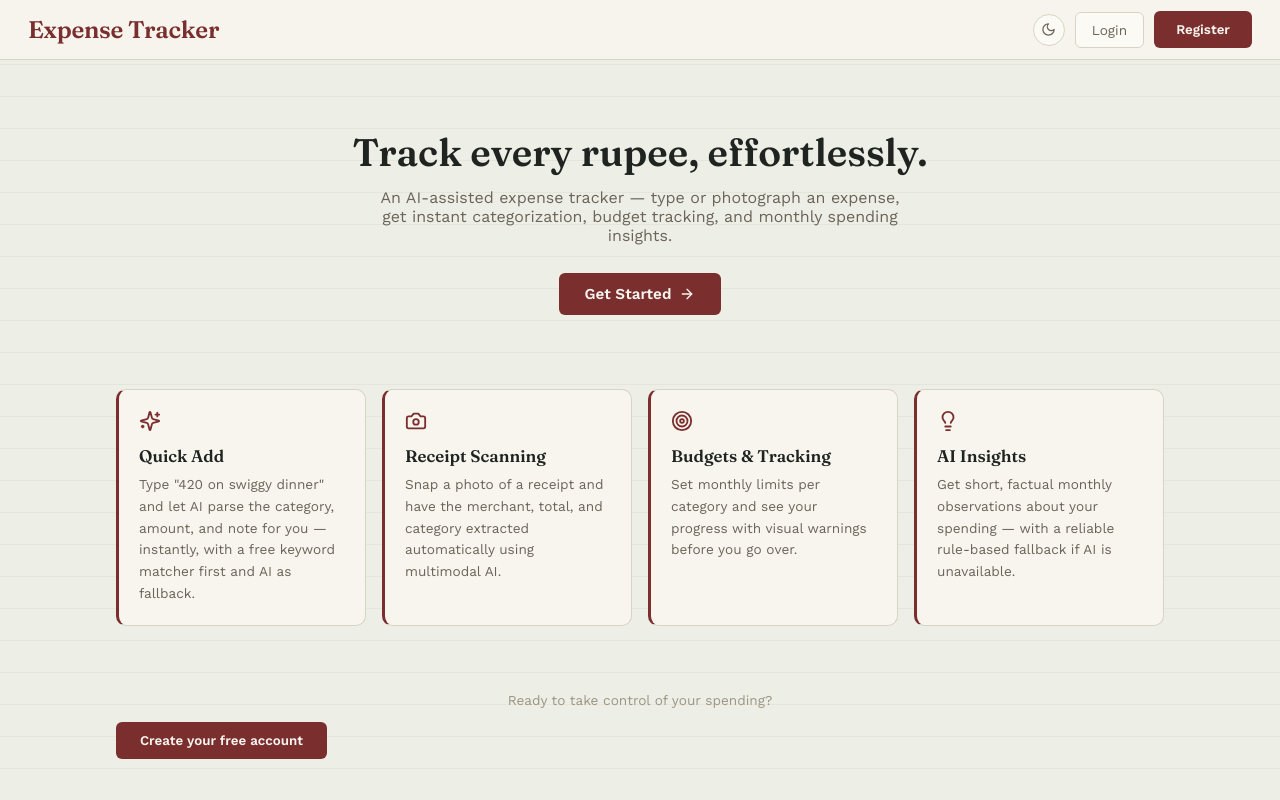
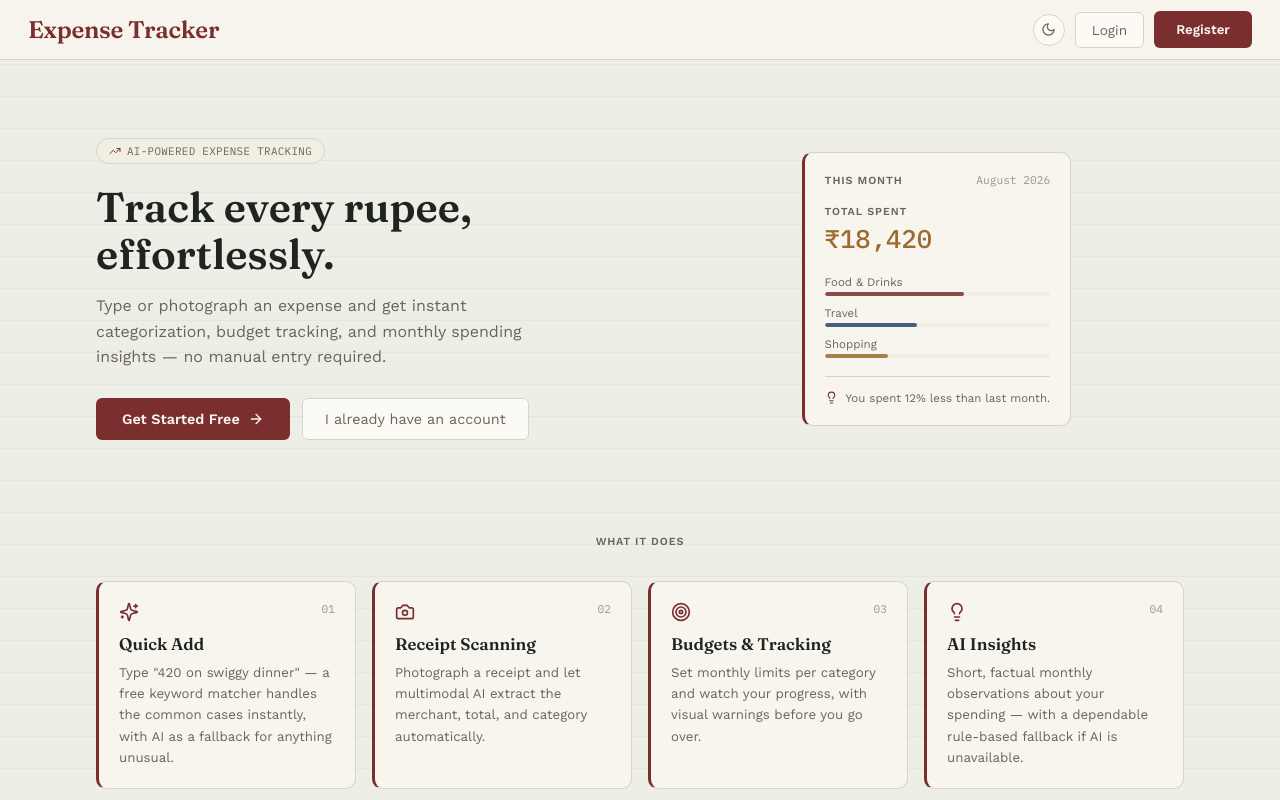
Before and after one commit to mohammad-umar-16/ExpenseTracker, a React (Vite) app in the folder frontend/: page / in a window 1280 px wide. Shown: the top 800 px of the page. Built offline with nearby package versions, Linux system fonts and the light colour scheme; no server answers.

Commit message:
landing page improved

```diff
--- a/frontend/src/pages/LandingPage.jsx
+++ b/frontend/src/pages/LandingPage.jsx
@@ -1,29 +1,70 @@
 import { useNavigate } from 'react-router-dom';
-import { Sparkles, Camera, Target, Lightbulb, ArrowRight } from 'lucide-react';
+import { Sparkles, Camera, Target, Lightbulb, ArrowRight, TrendingUp } from 'lucide-react';
 import ThemeToggle from '../components/ThemeToggle';
 
 const FEATURES = [
   {
+    n: '01',
     icon: Sparkles,
     title: 'Quick Add',
-    desc: 'Type "420 on swiggy dinner" and let AI parse the category, amount, and note for you — instantly, with a free keyword matcher first and AI as fallback.',
+    desc: 'Type "420 on swiggy dinner" — a free keyword matcher handles the common cases instantly, with AI as a fallback for anything unusual.',
   },
   {
+    n: '02',
     icon: Camera,
     title: 'Receipt Scanning',
-    desc: 'Snap a photo of a receipt and have the merchant, total, and category extracted automatically using multimodal AI.',
+    desc: 'Photograph a receipt and let multimodal AI extract the merchant, total, and category automatically.',
   },
   {
+    n: '03',
     icon: Target,
     title: 'Budgets & Tracking',
-    desc: 'Set monthly limits per category and see your progress with visual warnings before you go over.',
+    desc: 'Set monthly limits per category and watch your progress, with visual warnings before you go over.',
   },
   {
+    n: '04',
     icon: Lightbulb,
     title: 'AI Insights',
-    desc: 'Get short, factual monthly observations about your spending — with a reliable rule-based fallback if AI is unavailable.',
+    desc: 'Short, factual monthly observations about your spending — with a dependable rule-based fallback if AI is unavailable.',
   },
 ];
+
+const STACK = ['React', 'FastAPI', 'PostgreSQL', 'Gemini AI', 'JWT Auth'];
+
+function PreviewCard() {
+  return (
+    <div className="card fade-in" style={{ maxWidth: 380, margin: '0 auto' }}>
+      <div style={{ display: 'flex', justifyContent: 'space-between', alignItems: 'baseline', marginBottom: 18 }}>
+        <span className="label">This Month</span>
+        <span style={{ fontFamily: "'IBM Plex Mono', monospace", fontSize: '.7rem', color: 'var(--dim)' }}>August 2026</span>
+      </div>
+      <div style={{ marginBottom: 20 }}>
+        <span className="stat-label" style={{ display: 'block', marginBottom: 4 }}>Total Spent</span>
+        <span className="stat-value yellow" style={{ fontSize: '1.6rem' }}>₹18,420</span>
+      </div>
+      <div style={{ display: 'flex', flexDirection: 'column', gap: 10 }}>
+        {[
+          { label: 'Food & Drinks', pct: 62, color: 'var(--accent)' },
+          { label: 'Travel', pct: 41, color: 'var(--ink-blue)' },
+          { label: 'Shopping', pct: 28, color: 'var(--yellow)' },
+        ].map(row => (
+          <div key={row.label}>
+            <div style={{ display: 'flex', justifyContent: 'space-between', fontSize: '.72rem', color: 'var(--muted)', marginBottom: 3 }}>
+              <span>{row.label}</span>
+            </div>
+            <div className="bar-bg">
+              <div className="bar-fill" style={{ width: `${row.pct}%`, background: row.color }} />
+            </div>
+          </div>
+        ))}
+      </div>
+      <div style={{ marginTop: 18, paddingTop: 14, borderTop: '1px solid var(--border)', display: 'flex', alignItems: 'center', gap: 8 }}>
+        <Lightbulb size={13} style={{ color: 'var(--accent)', flexShrink: 0 }} />
+        <span style={{ fontSize: '.72rem', color: 'var(--muted)' }}>You spent 12% less than last month.</span>
+      </div>
+    </div>
+  );
+}
 
 export default function LandingPage() {
   const navigate = useNavigate();
@@ -41,40 +82,107 @@ export default function LandingPage() {
         </div>
       </header>
 
-      <main className="dash-main" style={{ maxWidth: 1100 }}>
-        <section style={{ textAlign: 'center', padding: '48px 0 32px' }}>
-          <h1 style={{ fontFamily: "'Fraunces', serif", fontSize: '2.4rem', fontWeight: 600, marginBottom: 14, lineHeight: 1.15 }}>
-            Track every rupee, effortlessly.
+      <main className="dash-main" style={{ maxWidth: 1140 }}>
+
+        {/* Hero — two column: pitch + live preview mockup */}
+        <section
+          className="fade-in"
+          style={{
+            display: 'grid',
+            gridTemplateColumns: '1.1fr 1fr',
+            gap: 48,
+            alignItems: 'center',
+            padding: '56px 0 40px',
+          }}
+        >
+          <div>
+            <div style={{
+              display: 'inline-flex', alignItems: 'center', gap: 6,
+              background: 'var(--surf3)', border: '1px solid var(--border)',
+              borderRadius: 20, padding: '5px 12px', marginBottom: 20,
+            }}>
+              <TrendingUp size={12} style={{ color: 'var(--accent)' }} />
+              <span style={{ fontFamily: "'IBM Plex Mono', monospace", fontSize: '.68rem', color: 'var(--muted)', letterSpacing: '.03em' }}>
+                AI-POWERED EXPENSE TRACKING
+              </span>
+            </div>
+
+            <h1 style={{ fontFamily: "'Fraunces', serif", fontSize: '2.6rem', fontWeight: 600, marginBottom: 16, lineHeight: 1.12 }}>
+              Track every rupee,<br />effortlessly.
             </h1>
-          <p style={{ color: 'var(--muted)', fontSize: '1rem', maxWidth: 520, margin: '0 auto 28px' }}>
-            An AI-assisted expense tracker — type or photograph an expense, get instant categorization,
-            budget tracking, and monthly spending insights.
+            <p style={{ color: 'var(--muted)', fontSize: '1rem', lineHeight: 1.6, maxWidth: 440, marginBottom: 28 }}>
+              Type or photograph an expense and get instant categorization, budget tracking,
+              and monthly spending insights — no manual entry required.
             </p>
+
+            <div style={{ display: 'flex', gap: 12, flexWrap: 'wrap' }}>
               <button
                 className="btn-primary"
-            style={{ padding: '12px 26px', fontSize: '.95rem', display: 'inline-flex', alignItems: 'center', gap: 8 }}
+                style={{ padding: '12px 26px', fontSize: '.9rem', display: 'inline-flex', alignItems: 'center', gap: 8 }}
                 onClick={() => navigate('/register')}
               >
-            Get Started <ArrowRight size={16} />
+                Get Started Free <ArrowRight size={16} />
               </button>
+              <button
+                className="btn-ghost"
+                style={{ padding: '12px 22px', fontSize: '.9rem' }}
+                onClick={() => navigate('/login')}
+              >
+                I already have an account
+              </button>
+            </div>
+          </div>
+
+          <PreviewCard />
         </section>
 
-        <section style={{ display: 'grid', gridTemplateColumns: 'repeat(auto-fit, minmax(230px, 1fr))', gap: 16, marginTop: 24 }}>
+        {/* Features — numbered, spine-accented cards */}
+        <section style={{ padding: '32px 0' }}>
+          <div style={{ textAlign: 'center', marginBottom: 32 }}>
+            <span className="label">What it does</span>
+          </div>
+          <div style={{ display: 'grid', gridTemplateColumns: 'repeat(auto-fit, minmax(240px, 1fr))', gap: 16 }}>
             {FEATURES.map(f => {
               const Icon = f.icon;
               return (
-              <div key={f.title} className="card">
-                <Icon size={22} style={{ color: 'var(--accent)', marginBottom: 10 }} />
+                <div key={f.title} className="card fade-in">
+                  <div style={{ display: 'flex', justifyContent: 'space-between', alignItems: 'flex-start', marginBottom: 12 }}>
+                    <Icon size={20} style={{ color: 'var(--accent)' }} />
+                    <span style={{ fontFamily: "'IBM Plex Mono', monospace", fontSize: '.7rem', color: 'var(--dim)' }}>{f.n}</span>
+                  </div>
                   <h3 style={{ fontFamily: "'Fraunces', serif", fontSize: '1.05rem', fontWeight: 600, marginBottom: 8 }}>{f.title}</h3>
-                <p style={{ color: 'var(--muted)', fontSize: '.85rem', lineHeight: 1.6 }}>{f.desc}</p>
+                  <p style={{ color: 'var(--muted)', fontSize: '.83rem', lineHeight: 1.6 }}>{f.desc}</p>
                 </div>
               );
             })}
+          </div>
         </section>
 
+        {/* Tech stack strip */}
+        <section style={{ padding: '20px 0', textAlign: 'center' }}>
+          <span className="label" style={{ display: 'block', marginBottom: 14 }}>Built with</span>
+          <div style={{ display: 'flex', justifyContent: 'center', flexWrap: 'wrap', gap: 10 }}>
+            {STACK.map(s => (
+              <span
+                key={s}
+                style={{
+                  fontFamily: "'IBM Plex Mono', monospace", fontSize: '.72rem',
+                  color: 'var(--muted)', border: '1px solid var(--border)',
+                  borderRadius: 6, padding: '5px 12px', background: 'var(--surf2)',
+                }}
+              >
+                {s}
+              </span>
+            ))}
+          </div>
+        </section>
+
+        {/* Closing CTA */}
         <section style={{ textAlign: 'center', padding: '48px 0 24px' }}>
-          <p style={{ color: 'var(--dim)', fontSize: '.85rem', marginBottom: 14 }}>Ready to take control of your spending?</p>
-          <button className="btn-primary" style={{ padding: '11px 24px' }} onClick={() => navigate('/register')}>
+          <h2 style={{ fontFamily: "'Fraunces', serif", fontSize: '1.5rem', fontWeight: 600, marginBottom: 16 }}>
+            Ready to take control of your spending?
+          </h2>
+          <button className="btn-primary" style={{ padding: '12px 26px', fontSize: '.9rem' }} onClick={() => navigate('/register')}>
             Create your free account
           </button>
         </section>
```
Lines whose indentation alone changed are shown as unchanged.
